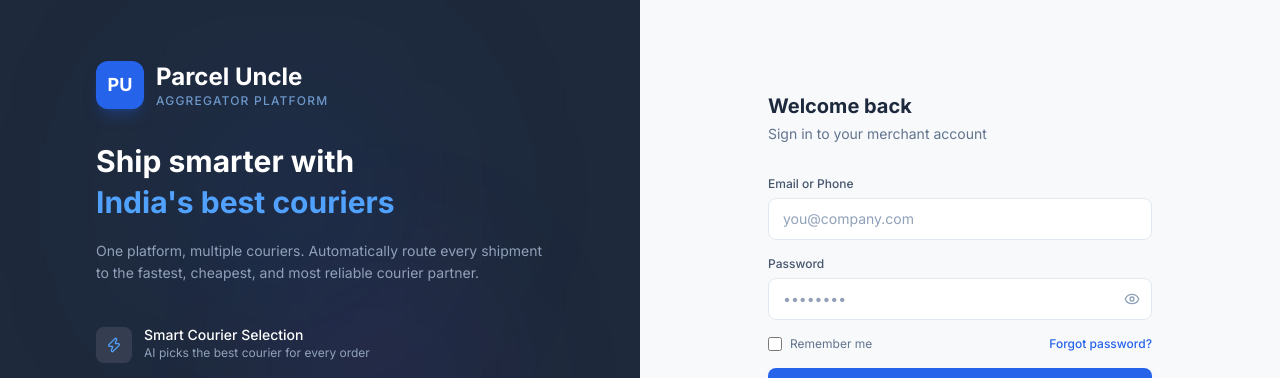
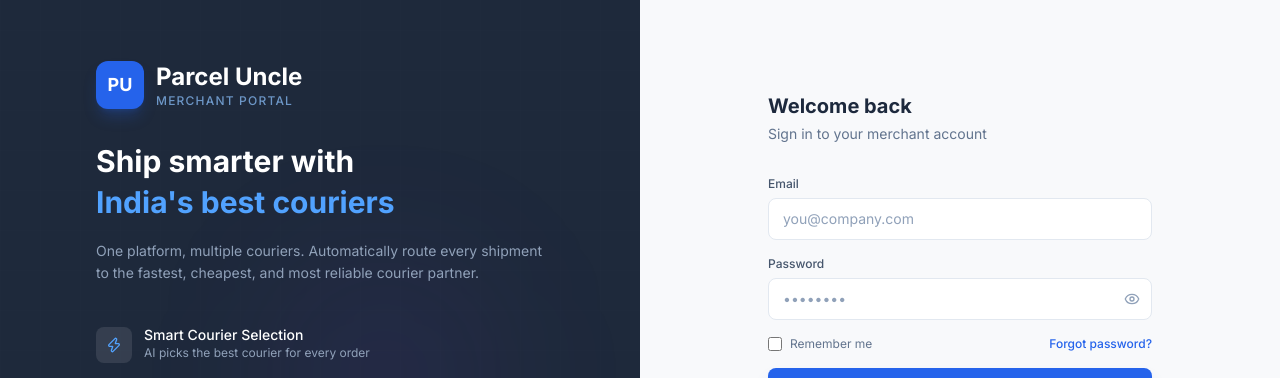
Before and after one commit to dubeysanskar/aggregator, a Next.js app: page /login in a window 1280 px wide. Shown: the part 130-508 px from the top of the page. Built offline with nearby package versions, Linux system fonts and the light colour scheme; no server answers.

Commit message:
Role-based login page - detects subdomain for merchant/admin/carrier

```diff
--- a/src/app/(auth)/login/page.js
+++ b/src/app/(auth)/login/page.js
@@ -1,54 +1,132 @@
 'use client';
 
-import { useState } from 'react';
+import { useState, useEffect } from 'react';
 import { motion } from 'motion/react';
-import { Eye, EyeOff, ArrowRight, Truck, Shield, Zap } from 'lucide-react';
+import { Eye, EyeOff, ArrowRight, Truck, Shield, Zap, Package, Users, Building2, Globe } from 'lucide-react';
+import { useAuth } from '@/contexts/AuthContext';
+
+const ROLE_CONFIG = {
+  merchant: {
+    title: 'Merchant Portal',
+    subtitle: 'Sign in to your merchant account',
+    badge: 'PU',
+    badgeBg: 'bg-brand',
+    badgeShadow: 'shadow-brand/25',
+    accentColor: 'text-blue-400',
+    gradientFrom: 'from-brand/10',
+    heading: <>Ship smarter with<br /><span className="text-blue-400">India&apos;s best couriers</span></>,
+    description: 'One platform, multiple couriers. Automatically route every shipment to the fastest, cheapest, and most reliable courier partner.',
+    features: [
+      { icon: Zap, label: 'Smart Courier Selection', desc: 'AI picks the best courier for every order' },
+      { icon: Truck, label: 'Unified Tracking', desc: 'Track all couriers in one dashboard' },
+      { icon: Shield, label: 'Secure & Reliable', desc: '99.9% uptime with enterprise security' },
+    ],
+    sidebarBg: 'bg-sidebar',
+    showRegister: true,
+  },
+  admin: {
+    title: 'Admin Console',
+    subtitle: 'Sign in to the admin dashboard',
+    badge: 'A',
+    badgeBg: 'bg-red-600',
+    badgeShadow: 'shadow-red-600/25',
+    accentColor: 'text-red-400',
+    gradientFrom: 'from-red-500/10',
+    heading: <>Aggregator<br /><span className="text-red-400">Admin Console</span></>,
+    description: 'Full control over the aggregator platform. Manage merchants, carriers, shipments, billing, and system settings from one place.',
+    features: [
+      { icon: Users, label: 'User Management', desc: 'Manage merchants, carriers & staff' },
+      { icon: Package, label: 'Shipment Oversight', desc: 'Monitor all shipments in real-time' },
+      { icon: Shield, label: 'System Controls', desc: 'Billing, rates & platform settings' },
+    ],
+    sidebarBg: 'bg-[#1a1a2e]',
+    showRegister: false,
+  },
+  carrier: {
+    title: 'Carrier Partner',
+    subtitle: 'Sign in to your carrier account',
+    badge: 'CP',
+    badgeBg: 'bg-emerald-600',
+    badgeShadow: 'shadow-emerald-600/25',
+    accentColor: 'text-emerald-400',
+    gradientFrom: 'from-emerald-500/10',
+    heading: <>ONDC<br /><span className="text-emerald-400">Carrier Partner Portal</span></>,
+    description: 'Connect your fleet to the Parcel Uncle network. Accept shipments, manage pickups, and track deliveries with real-time updates.',
+    features: [
+      { icon: Truck, label: 'Fleet Management', desc: 'Manage your fleet & delivery agents' },
+      { icon: Globe, label: 'ONDC Integration', desc: 'Connected to ONDC logistics network' },
+      { icon: Building2, label: 'Hub Operations', desc: 'Pickup scheduling & route planning' },
+    ],
+    sidebarBg: 'bg-[#0f2419]',
+    showRegister: false,
+  },
+};
+
+function getRole() {
+  if (typeof window === 'undefined') return 'merchant';
+  const host = window.location.hostname;
+  if (host.startsWith('admin')) return 'admin';
+  if (host.startsWith('carrier')) return 'carrier';
+  return 'merchant';
+}
 
 export default function LoginPage() {
   const [showPass, setShowPass] = useState(false);
   const [loading, setLoading] = useState(false);
+  const [email, setEmail] = useState('');
+  const [password, setPassword] = useState('');
+  const [error, setError] = useState('');
+  const [role, setRole] = useState('merchant');
+  const { login } = useAuth();
+
+  useEffect(() => {
+    setRole(getRole());
+  }, []);
+
+  const config = ROLE_CONFIG[role];
 
   const handleSubmit = async (e) => {
     e.preventDefault();
+    setError('');
     setLoading(true);
-    setTimeout(() => { window.location.href = '/dashboard'; }, 1500);
+    try {
+      await login(email, password);
+    } catch (err) {
+      setError(err?.response?.data?.error || 'Invalid email or password');
+      setLoading(false);
+    }
   };
 
   return (
     <div className="min-h-screen flex">
       {/* Left — Branding */}
-      <div className="hidden lg:flex lg:w-1/2 relative bg-sidebar items-center justify-center p-12 overflow-hidden">
+      <div className={`hidden lg:flex lg:w-1/2 relative ${config.sidebarBg} items-center justify-center p-12 overflow-hidden`}>
         <div className="absolute inset-0 opacity-[0.03]" style={{ backgroundImage: `linear-gradient(rgba(255,255,255,0.2) 1px, transparent 1px), linear-gradient(90deg, rgba(255,255,255,0.2) 1px, transparent 1px)`, backgroundSize: '40px 40px' }} />
-        <div className="absolute top-1/4 left-1/4 w-64 h-64 bg-brand/10 rounded-full blur-[100px]" />
+        <div className={`absolute top-1/4 left-1/4 w-64 h-64 ${config.gradientFrom} rounded-full blur-[100px]`} />
         <div className="absolute bottom-1/4 right-1/4 w-48 h-48 bg-purple/10 rounded-full blur-[80px]" />
 
         <div className="relative z-10 max-w-md">
           <div className="flex items-center gap-3 mb-8">
-            <div className="w-12 h-12 rounded-xl bg-brand flex items-center justify-center text-white font-bold text-lg shadow-lg shadow-brand/25">PU</div>
+            <div className={`w-12 h-12 rounded-xl ${config.badgeBg} flex items-center justify-center text-white font-bold text-lg shadow-lg ${config.badgeShadow}`}>{config.badge}</div>
             <div>
               <h1 className="text-2xl font-bold text-white">Parcel Uncle</h1>
-              <p className="text-xs text-blue-300/70 font-medium uppercase tracking-widest">Aggregator Platform</p>
+              <p className="text-xs text-blue-300/70 font-medium uppercase tracking-widest">{config.title}</p>
             </div>
           </div>
 
           <h2 className="text-3xl font-bold text-white leading-snug mb-4">
-            Ship smarter with<br />
-            <span className="text-blue-400">India&apos;s best couriers</span>
+            {config.heading}
           </h2>
           <p className="text-slate-400 text-sm leading-relaxed mb-10">
-            One platform, multiple couriers. Automatically route every shipment to the fastest, cheapest, and most reliable courier partner.
+            {config.description}
           </p>
 
           <div className="space-y-5">
-            {[
-              { icon: Zap, label: 'Smart Courier Selection', desc: 'AI picks the best courier for every order' },
-              { icon: Truck, label: 'Unified Tracking', desc: 'Track all couriers in one dashboard' },
-              { icon: Shield, label: 'Secure & Reliable', desc: '99.9% uptime with enterprise security' },
-            ].map((f) => {
+            {config.features.map((f) => {
               const Icon = f.icon;
               return (
                 <div key={f.label} className="flex items-start gap-3">
-                  <div className="w-9 h-9 rounded-lg bg-white/10 flex items-center justify-center shrink-0 mt-0.5"><Icon size={16} className="text-blue-400" /></div>
+                  <div className="w-9 h-9 rounded-lg bg-white/10 flex items-center justify-center shrink-0 mt-0.5"><Icon size={16} className={config.accentColor} /></div>
                   <div>
                     <p className="text-sm font-medium text-white">{f.label}</p>
                     <p className="text-xs text-slate-400">{f.desc}</p>
@@ -64,22 +142,42 @@
       <div className="flex-1 flex items-center justify-center p-6 bg-bg-page">
         <motion.div initial={{ opacity: 0, y: 20 }} animate={{ opacity: 1, y: 0 }} transition={{ duration: 0.5 }} className="w-full max-w-sm">
           <div className="lg:hidden flex items-center gap-3 mb-8 justify-center">
-            <div className="w-10 h-10 rounded-xl bg-brand flex items-center justify-center text-white font-bold shadow-lg shadow-brand/25">PU</div>
+            <div className={`w-10 h-10 rounded-xl ${config.badgeBg} flex items-center justify-center text-white font-bold shadow-lg ${config.badgeShadow}`}>{config.badge}</div>
             <h1 className="text-xl font-bold text-slate-800">Parcel Uncle</h1>
           </div>
 
           <h2 className="text-xl font-bold text-slate-800 mb-1">Welcome back</h2>
-          <p className="text-sm text-slate-500 mb-8">Sign in to your merchant account</p>
+          <p className="text-sm text-slate-500 mb-8">{config.subtitle}</p>
+
+          {error && (
+            <div className="mb-4 px-3.5 py-2.5 bg-danger-bg border border-danger/20 rounded-lg text-sm text-danger font-medium">
+              {error}
+            </div>
+          )}
 
           <form onSubmit={handleSubmit} className="space-y-4">
             <div>
-              <label className="block text-xs font-medium text-slate-600 mb-1.5">Email or Phone</label>
-              <input type="text" placeholder="you@company.com" className="w-full px-3.5 py-2.5 bg-white border border-border rounded-lg text-sm text-slate-800 placeholder:text-slate-400 outline-none focus:border-brand focus:ring-2 focus:ring-brand-bg transition-all" required />
+              <label className="block text-xs font-medium text-slate-600 mb-1.5">Email</label>
+              <input
+                type="email"
+                value={email}
+                onChange={(e) => setEmail(e.target.value)}
+                placeholder="you@company.com"
+                className="w-full px-3.5 py-2.5 bg-white border border-border rounded-lg text-sm text-slate-800 placeholder:text-slate-400 outline-none focus:border-brand focus:ring-2 focus:ring-brand-bg transition-all"
+                required
+              />
             </div>
             <div>
               <label className="block text-xs font-medium text-slate-600 mb-1.5">Password</label>
               <div className="relative">
-                <input type={showPass ? 'text' : 'password'} placeholder="••••••••" className="w-full px-3.5 py-2.5 bg-white border border-border rounded-lg text-sm text-slate-800 placeholder:text-slate-400 outline-none focus:border-brand focus:ring-2 focus:ring-brand-bg transition-all pr-10" required />
+                <input
+                  type={showPass ? 'text' : 'password'}
+                  value={password}
+                  onChange={(e) => setPassword(e.target.value)}
+                  placeholder="••••••••"
+                  className="w-full px-3.5 py-2.5 bg-white border border-border rounded-lg text-sm text-slate-800 placeholder:text-slate-400 outline-none focus:border-brand focus:ring-2 focus:ring-brand-bg transition-all pr-10"
+                  required
+                />
                 <button type="button" onClick={() => setShowPass(!showPass)} className="absolute right-3 top-1/2 -translate-y-1/2 text-slate-400 hover:text-slate-600">
                   {showPass ? <EyeOff size={16} /> : <Eye size={16} />}
                 </button>
@@ -94,15 +192,17 @@
               <a href="/forgot-password" className="text-xs text-brand hover:text-brand-dark font-medium">Forgot password?</a>
             </div>
 
-            <button type="submit" disabled={loading} className="w-full flex items-center justify-center gap-2 px-4 py-2.5 bg-brand hover:bg-brand-dark text-white text-sm font-semibold rounded-lg transition-all shadow-lg shadow-brand/20 disabled:opacity-50">
+            <button type="submit" disabled={loading} className={`w-full flex items-center justify-center gap-2 px-4 py-2.5 ${config.badgeBg} hover:opacity-90 text-white text-sm font-semibold rounded-lg transition-all shadow-lg ${config.badgeShadow} disabled:opacity-50`}>
               {loading ? <div className="w-4 h-4 border-2 border-white/30 border-t-white rounded-full animate-spin" /> : <>Sign In <ArrowRight size={16} /></>}
             </button>
           </form>
 
-          <p className="text-center text-xs text-slate-500 mt-6">
-            Don&apos;t have an account?{' '}
-            <a href="/register" className="text-brand hover:text-brand-dark font-medium">Sign up free</a>
-          </p>
+          {config.showRegister && (
+            <p className="text-center text-xs text-slate-500 mt-6">
+              Don&apos;t have an account?{' '}
+              <a href="/register" className="text-brand hover:text-brand-dark font-medium">Sign up free</a>
+            </p>
+          )}
         </motion.div>
       </div>
     </div>
```
